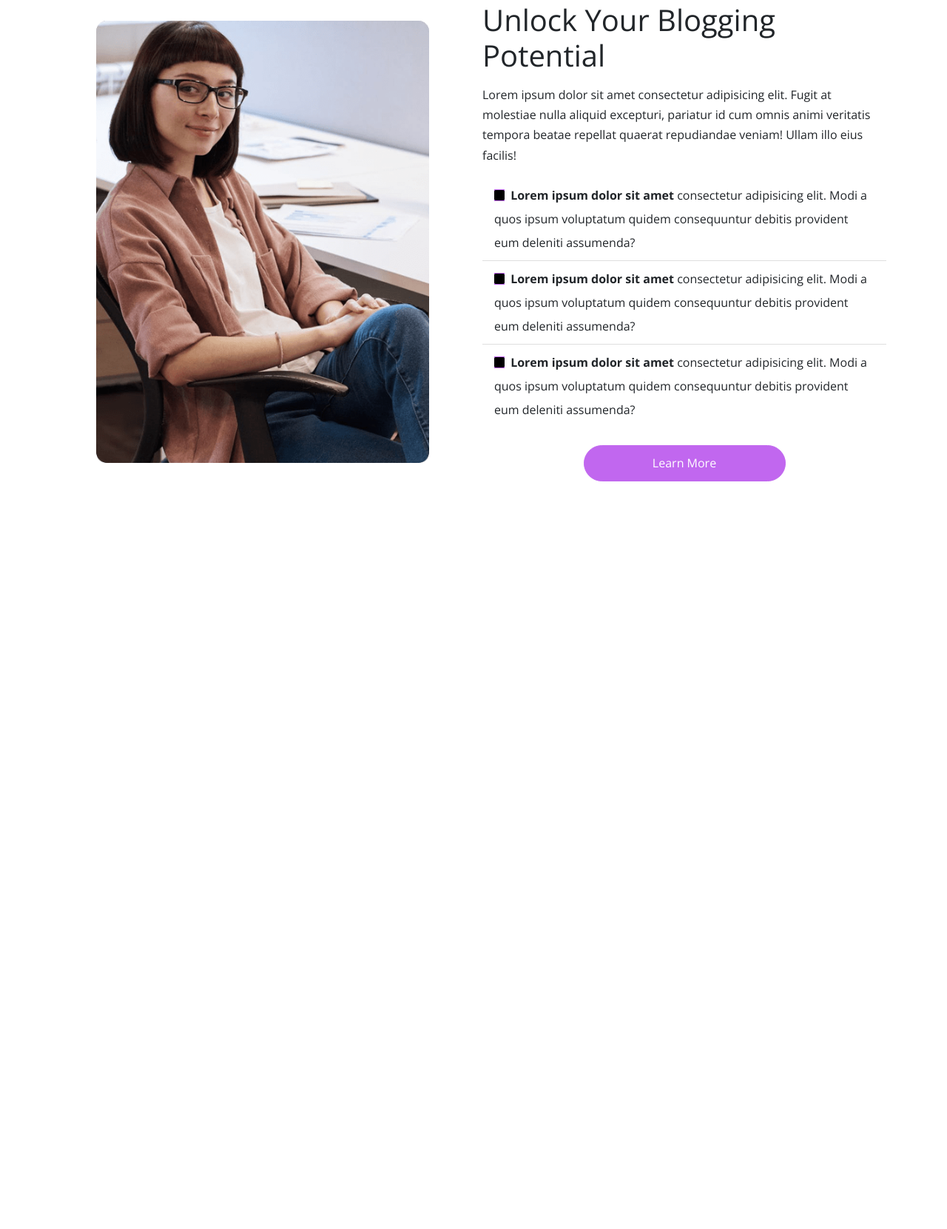
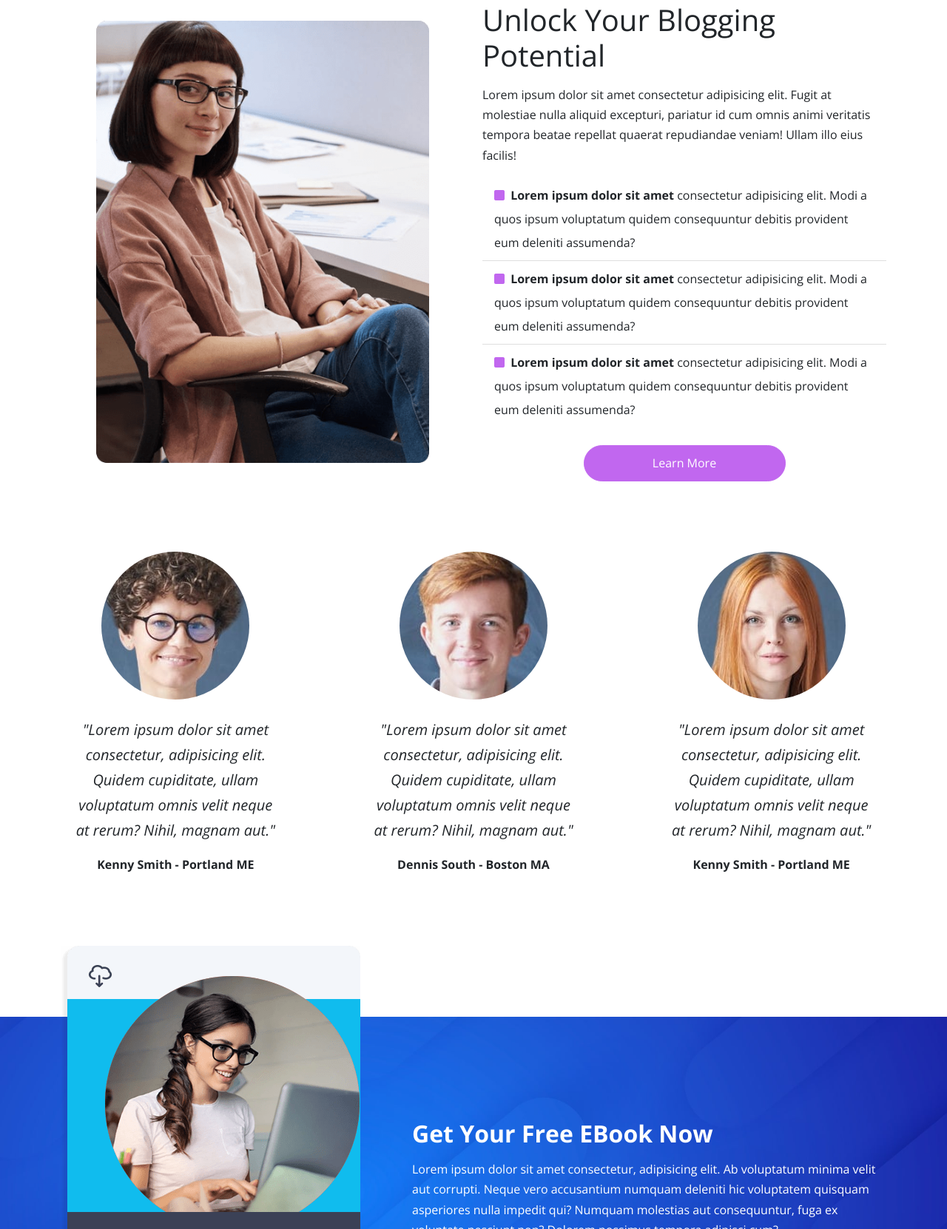
Before and after one commit to serdarAltanay/Ebook-website, a website: page index.html in a window 1280 px wide. Shown: the part 2480-4142 px from the top of the page at 74% size. Before the commit the page ends 3154 px from the top, so only its background shows below. Drawn offline with nearby package versions, Linux system fonts and the light colour scheme; files that its build step writes are made by us from their sources.

Commit message:
testimonials and download section added

```diff
--- a/index.html
+++ b/index.html
@@ -120,15 +120,15 @@
                 </p>
                 <ul class="list-group list-group-flush lh-lg">
                   <li class="list-group-item">
-                    <i class="fas fa-square text-bg-primary me-1"></i>
+                    <i class="fas fa-square text-primary me-1"></i>
                     <strong>Lorem ipsum dolor sit amet</strong> consectetur adipisicing elit. Modi a quos ipsum voluptatum quidem consequuntur debitis provident eum deleniti assumenda?
                   </li>
                   <li class="list-group-item">
-                    <i class="fas fa-square text-bg-primary me-1"></i>
+                    <i class="fas fa-square text-primary me-1"></i>
                     <strong>Lorem ipsum dolor sit amet</strong> consectetur adipisicing elit. Modi a quos ipsum voluptatum quidem consequuntur debitis provident eum deleniti assumenda?
                   </li>
                   <li class="list-group-item">
-                    <i class="fas fa-square text-bg-primary me-1"></i>
+                    <i class="fas fa-square text-primary me-1"></i>
                     <strong>Lorem ipsum dolor sit amet</strong> consectetur adipisicing elit. Modi a quos ipsum voluptatum quidem consequuntur debitis provident eum deleniti assumenda?
                   </li>
                 </ul>
@@ -225,15 +225,15 @@
             </p>
             <ul class="list-group list-group-flush lh-lg">
               <li class="list-group-item">
-                <i class="fas fa-square text-bg-primary me-1"></i>
+                <i class="fas fa-square text-primary me-1"></i>
                 <strong>Lorem ipsum dolor sit amet</strong> consectetur adipisicing elit. Modi a quos ipsum voluptatum quidem consequuntur debitis provident eum deleniti assumenda?
               </li>
               <li class="list-group-item">
-                <i class="fas fa-square text-bg-primary me-1"></i>
+                <i class="fas fa-square text-primary me-1"></i>
                 <strong>Lorem ipsum dolor sit amet</strong> consectetur adipisicing elit. Modi a quos ipsum voluptatum quidem consequuntur debitis provident eum deleniti assumenda?
               </li>
               <li class="list-group-item">
-                <i class="fas fa-square text-bg-primary me-1"></i>
+                <i class="fas fa-square text-primary me-1"></i>
                 <strong>Lorem ipsum dolor sit amet</strong> consectetur adipisicing elit. Modi a quos ipsum voluptatum quidem consequuntur debitis provident eum deleniti assumenda?
               </li>
             </ul>
@@ -291,7 +291,78 @@
     </div>
   </div>
 
-    <script src="js/bootstrap.bundle.min.js"></script>
-    <script src="js/script.js"></script>
+  <section class="testomonials p-5 mb-7">
+    <div class="container-l">
+      <div class="row">
+        <div class="col-md-4">
+          <div class="image-container p-4 text-center">
+            <img src="/images/testimonial-1.jpg" alt="" class="img-fluid rounded-circle">
+          </div>
+          <div class="text d-flex justify-content-center">
+            <div class="text-center w-75">
+              <p class="lead fst-italic">
+                "Lorem ipsum dolor sit amet consectetur, adipisicing elit. Quidem cupiditate, ullam voluptatum omnis velit neque at rerum? Nihil, magnam aut."
+              </p>
+              <p class="name fw-bold">Kenny Smith - Portland ME</p>
+            </div>
+          </div>
+
+        </div>
+        <div class="col-md-4">
+          <div class="image-container p-4 text-center">
+            <img src="/images/testimonial-2.jpg" alt="" class="img-fluid rounded-circle">
+          </div>
+          <div class="text d-flex justify-content-center">
+            <div class="text-center w-75">
+              <p class="fst-italic lead">
+                "Lorem ipsum dolor sit amet consectetur, adipisicing elit. Quidem cupiditate, ullam voluptatum omnis velit neque at rerum? Nihil, magnam aut."
+              </p>
+              <p class="name fw-bold">Dennis South - Boston MA</p>
+            </div>
+          </div>
+        </div>
+        <div class="col-md-4">
+          <div class="image-container p-4 text-center">
+            <img src="/images/testimonial-3.jpg" alt="" class="img-fluid rounded-circle">
+          </div>
+          <div class="text d-flex justify-content-center">
+            <div class="text-center w-75">
+              <p class="fst-italic lead">
+                "Lorem ipsum dolor sit amet consectetur, adipisicing elit. Quidem cupiditate, ullam voluptatum omnis velit neque at rerum? Nihil, magnam aut."
+              </p>
+              <p class="name fw-bold">Kenny Smith - Portland ME</p>
+            </div>
+          </div>
+        </div>
+      </div>
+    </div>
+  </section>
+  <!-- download -->
+  <section class="download">
+    <div class="container">
+      <div class="row">
+        <div class="col-lg-5">
+          <div class="image-container mt-n6 mb-5">
+            <img src="/images/download-ebook.png" alt="" class="img-fluid">
+          </div>
+        </div>
+        <div class="col-lg-7">
+          <div class="text-container text-white d-flex flex-column justify-content-center h-100 mb-5">
+            <h2 class="fw-bold">Get Your Free EBook Now</h2>
+            <p>Lorem ipsum dolor sit amet consectetur, adipisicing elit. Ab voluptatum minima velit aut corrupti. Neque vero accusantium numquam deleniti hic voluptatem quisquam asperiores nulla impedit qui? Numquam molestias aut consequuntur, fuga ex voluptate nesciunt non? Dolorem possimus tempora adipisci cum?</p>
+            <form action="">
+              <div class="input-group">
+                <input type="email" class="form-control" placeholder="Email ?">
+                <button class="btn btn-primary text-white rounded-end">Download</button>
+              </div>
+            </form>
+          </div>
+        </div>
+      </div>
+    </div>
+  </section>
+
+  <script src="js/bootstrap.bundle.min.js"></script>
+  <script src="js/script.js"></script>
   </body>
 </html>
--- a/scss/bootstrap.scss
+++ b/scss/bootstrap.scss
@@ -55,4 +55,6 @@ $spacers: (
 $line-height-base: 1.7;
 $headings-margin-bottom: $spacer * 1;
 
+$enable-negative-margins: true;
+
 @import '../node_modules/bootstrap/scss/bootstrap';
--- a/scss/styles.scss
+++ b/scss/styles.scss
@@ -31,3 +31,7 @@
         text-align: center;
     }
 }
+.download{
+    background-image: url(../images/header-background.jpg);
+    background-size: cover;
+}
```
